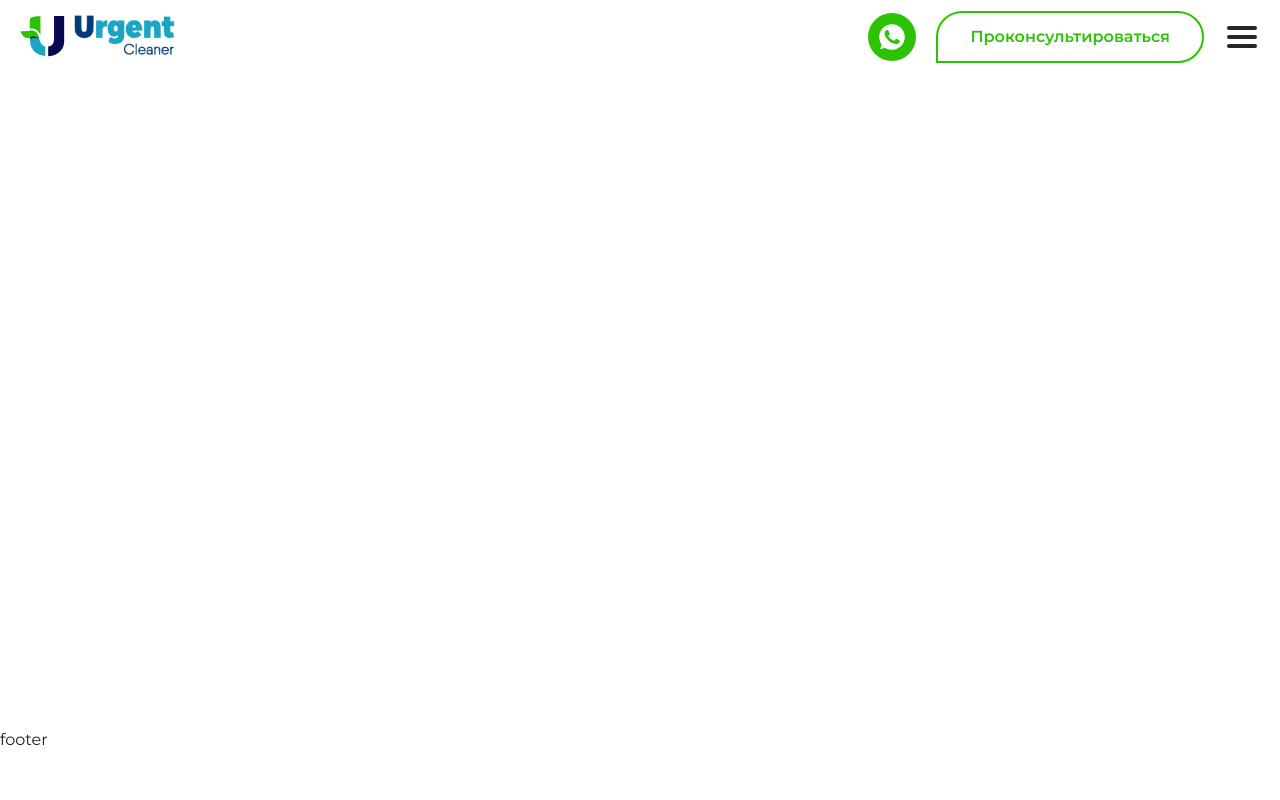
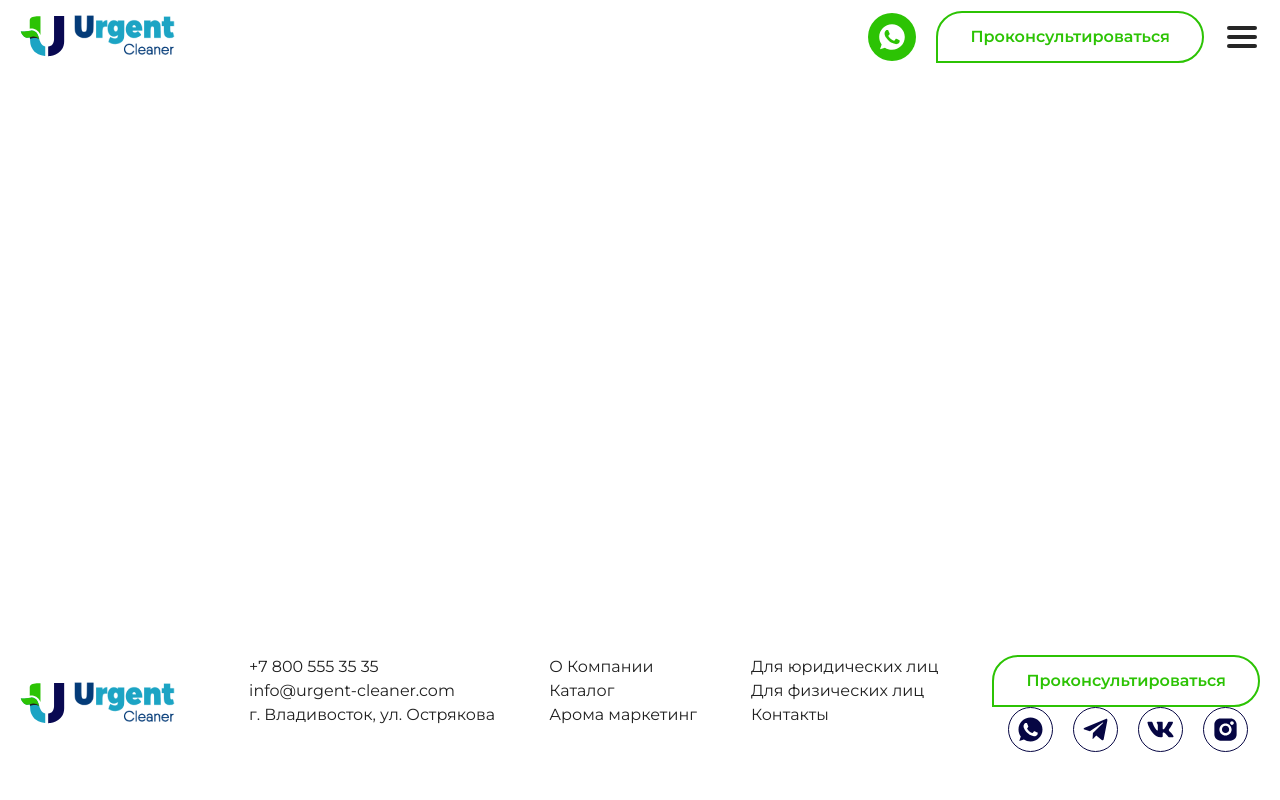
Before and after one commit to kkirrin/urgent, a plain HTML site: page index.html in a window 1280 px wide. Drawn offline with Linux system fonts and the light colour scheme; files that its build step writes are made by us from their sources; a script that the page names is missing.

Commit message:
feat: правки

```diff
--- a/index.html
+++ b/index.html
@@ -86,7 +86,48 @@
         </main>
 
         <footer class="py-12 wow fadeInUp">
-            footer
+            <div class="container flex justify-between">
+                <div class="flex items-center">
+                    <img loading="lazy" src="./src/img/logo.svg" width="45" height="42" alt="лого">
+                    <img class="mt-1" loading="lazy" src="./src/img/logo-2.png" width="130" height="52" alt="лого">
+                </div>
+                <ul>
+                    <li><a href="tel:+78005553535"></a>+7 800 555 35 35</li>
+                    <li><a href="mailto:info@urgent-cleaner.com">info@urgent-cleaner.com</a></li>
+                    <li>
+                        <p>г. Владивосток, ул. Острякова</p>
+                    </li>
+                </ul>
+                <ul>
+                    <li><a href="#">О Компании</a></li>
+                    <li><a href="#">Каталог</a></li>
+                    <li><a href="#">Арома маркетинг</a></li>
+                </ul>
+                <ul>
+                    <li><a href="#">Для юридических лиц</a></li>
+                    <li><a href="#">Для физических лиц</a></li>
+                    <li><a href="#">Контакты</a></li>
+                </ul>
+
+                <div>
+                    <a class="header-call-button border-header" href="tel:+0000000000">Проконсультироваться</a>
+
+                    <div class="flex gap-5 pl-4">
+                        <a href="https://wa.me/79147040414">
+                            <img src="./src/img/whatsapp-2.svg" width="45" height="45" alt="whatsApp">
+                        </a>
+                        <a href="https://wa.me/79147040414">
+                            <img src="./src/img/telegram.svg" width="45" height="45" alt="telegram">
+                        </a>
+                        <a href="https://wa.me/79147040414">
+                            <img src="./src/img/vk.svg" width="45" height="45" alt="vk">
+                        </a>
+                        <a href="https://wa.me/79147040414">
+                            <img src="./src/img/instargam.svg" width="45" height="45" alt="instargam">
+                        </a>
+                    </div>
+                </div>
+            </div>
         </footer>
     </div>
     <div class="scroll-top">
```
